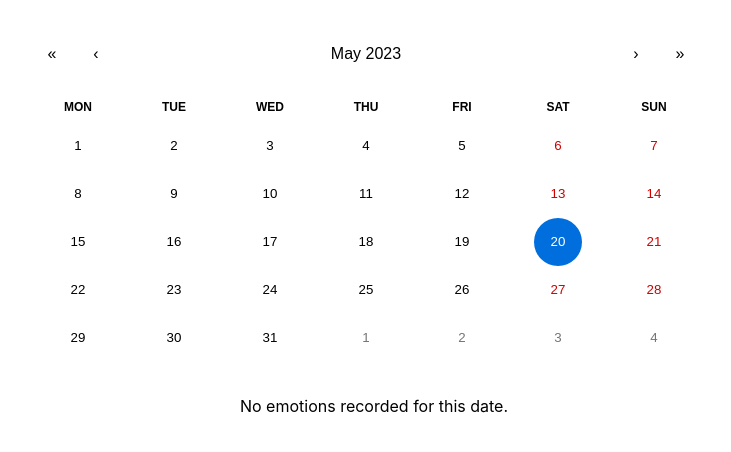
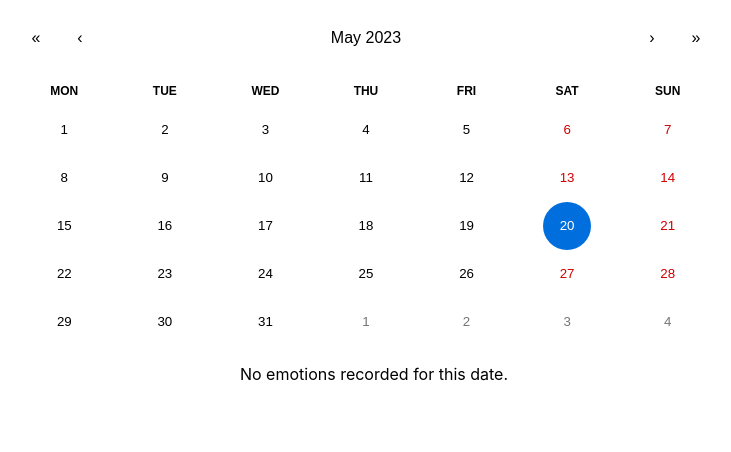
Before and after one commit to xyden/GoDeeper, a React (Create React App) app: page /calendar in a window 1280 px wide. Shown: the top 452 px of the page, without its empty margins (274-1005 px from the left). Built offline with nearby package versions, Linux system fonts and the light colour scheme.

Commit message:
Fixed styling

```diff
--- a/src/EmotionCalendar.js
+++ b/src/EmotionCalendar.js
@@ -85,14 +85,14 @@ const EmotionCalendar = () => {
 
     return (
         <Container maxW="container.md" justify="center">
-          <Box p="8" display="flex" justifyContent="center" flexDirection="column" bg={bgColor} color={textColor} borderColor={borderColor}>
+          <Box p="4" display="flex" justifyContent="center" flexDirection="column" bg={bgColor} color={textColor} borderColor={borderColor}>
             <Calendar
                 onChange={handleDayClick}
                 value={selectedDate}
                 tileClassName={tileClassName}
                 style={calendarStyles}
             />
-            <Box p="8" display="flex" justifyContent="center" flexDirection="column">
+            <Box p="4" display="flex" justifyContent="center" flexDirection="column">
                 <ul className="emotions">
                     {renderEmotions(selectedDate)}
                 </ul>
--- a/src/css/calendar.css
+++ b/src/css/calendar.css
@@ -192,5 +192,5 @@
 
 .emotions li {
     list-style: none;
-    padding-left: 16px;;
+    padding-left: 16px;
 }
```
